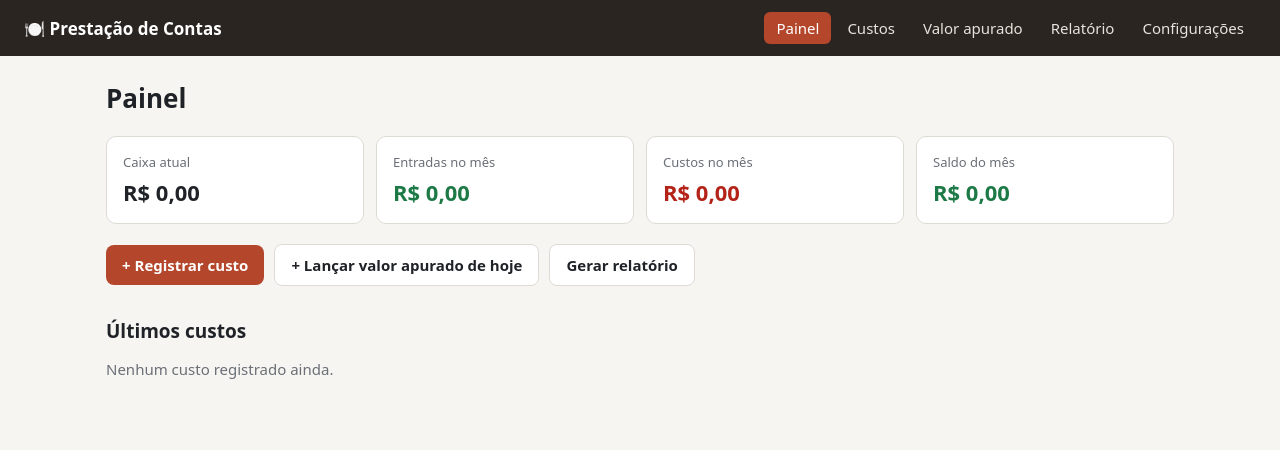
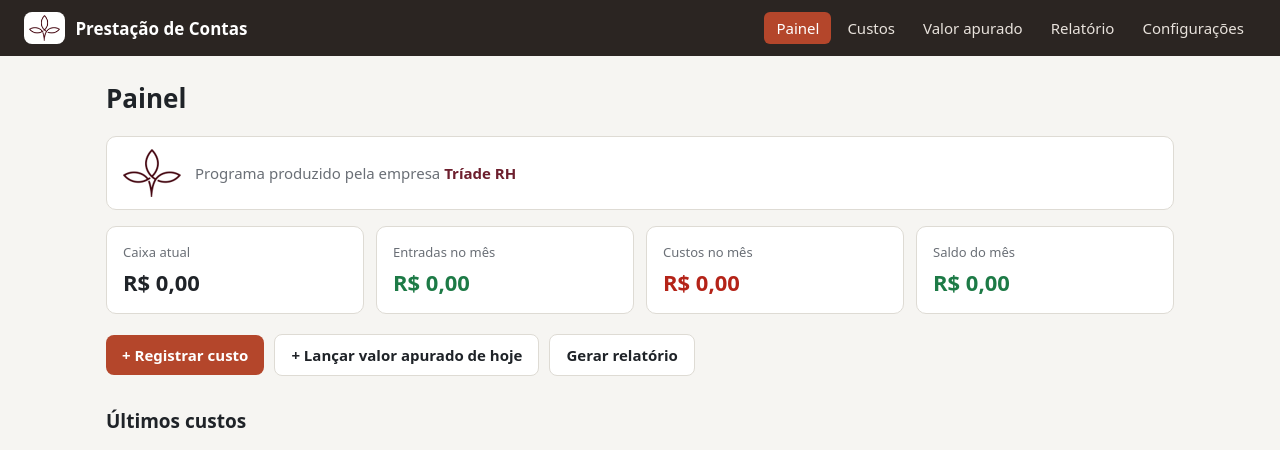
Before and after one commit to gestaotriaderh-sys/prestacaodecontas, a Flask app: page / in a window 1280 px wide. Shown: the top 450 px of the page. Run offline with Flask 3, Linux system fonts and the light colour scheme; data that the repository does not hold is empty.

Commit message:
Inclui logo da Tríade RH e crédito na página inicial
Co-Authored-By: Claude Opus 5.5 <noreply@anthropic.com>
Claude-Session: https://claude.ai/code/session_01HUBoCxnXkdHhaPz9EcUSkG

```diff
--- a/static/style.css
+++ b/static/style.css
@@ -30,7 +30,17 @@ a { color: var(--primaria); }
   gap: 8px 24px;
   padding: 12px 24px;
 }
-.topo .marca { color: #fff; font-weight: 700; text-decoration: none; font-size: 17px; }
+.topo .marca { color: #fff; font-weight: 700; text-decoration: none; font-size: 17px; display: flex; align-items: center; gap: 10px; }
+.marca-logo { background: #fff; border-radius: 8px; padding: 3px 5px; display: flex; }
+.marca-logo img { height: 26px; width: auto; display: block; }
+
+.creditos {
+  display: flex; align-items: center; gap: 14px; background: var(--painel);
+  border: 1px solid var(--borda); border-radius: 10px; padding: 12px 16px; margin-bottom: 16px;
+}
+.creditos img { height: 48px; width: auto; }
+.creditos p { margin: 0; color: var(--suave); }
+.creditos strong { color: #6d1f2e; }
 .topo nav { display: flex; flex-wrap: wrap; gap: 4px; }
 .topo nav a {
   color: #e8e2dc; text-decoration: none; padding: 6px 12px; border-radius: 6px;
--- a/templates/base.html
+++ b/templates/base.html
@@ -4,11 +4,15 @@
   <meta charset="utf-8">
   <meta name="viewport" content="width=device-width, initial-scale=1">
   <title>{% block titulo %}Prestação de Contas{% endblock %}</title>
+  <link rel="icon" type="image/png" href="{{ url_for('static', filename='logo-triade.png') }}">
   <link rel="stylesheet" href="{{ url_for('static', filename='style.css') }}">
 </head>
 <body>
   <header class="topo nao-imprimir">
-    <a class="marca" href="{{ url_for('index') }}">🍽️ Prestação de Contas</a>
+    <a class="marca" href="{{ url_for('index') }}">
+      <span class="marca-logo"><img src="{{ url_for('static', filename='logo-triade.png') }}" alt="Tríade RH"></span>
+      Prestação de Contas
+    </a>
     <nav>
       {% set ep = request.endpoint or '' %}
       <a href="{{ url_for('index') }}" class="{{ 'ativo' if ep == 'index' }}">Painel</a>
--- a/templates/index.html
+++ b/templates/index.html
@@ -1,6 +1,11 @@
 {% extends "base.html" %}
 {% block conteudo %}
 <h1>Painel</h1>
+
+<div class="creditos">
+  <img src="{{ url_for('static', filename='logo-triade.png') }}" alt="Logo Tríade RH">
+  <p>Programa produzido pela empresa <strong>Tríade RH</strong></p>
+</div>
 
 <div class="cartoes">
   <div class="cartao">
```
Also changed, not shown: static/logo-triade.png (added).
